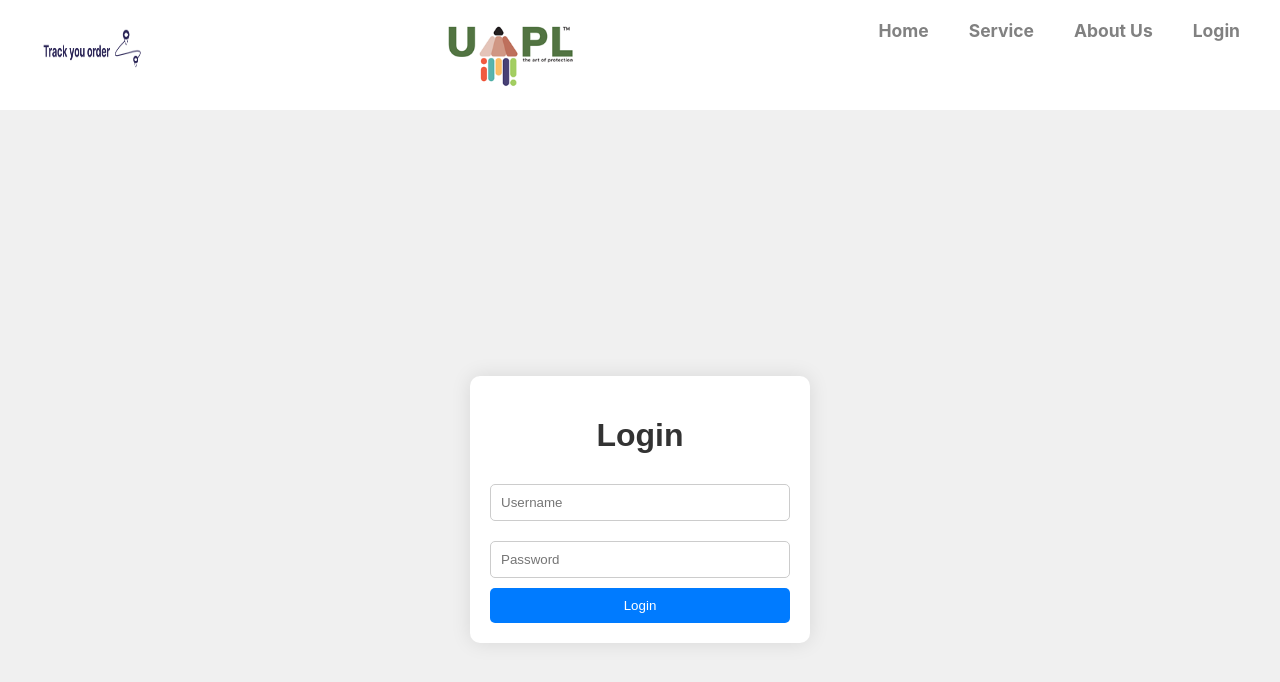
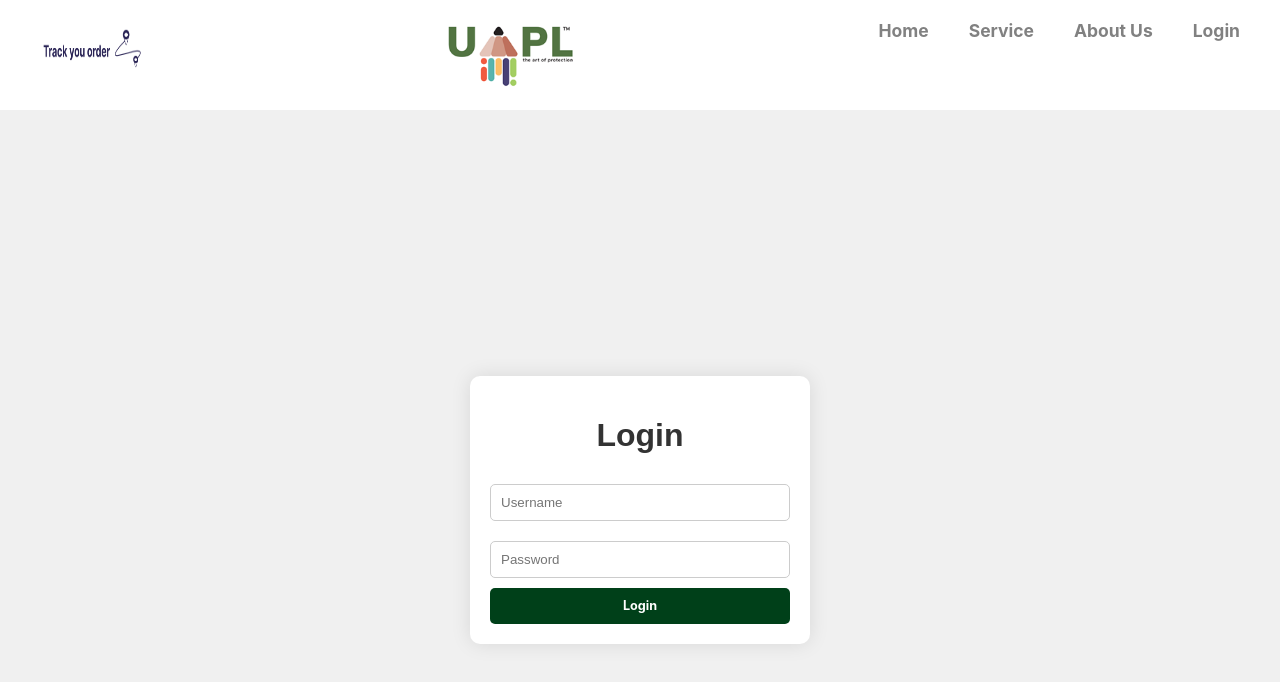
Before and after one commit to lakshmivenkateswara2356/artservices, a React (Create React App) app: page /login in a window 1280 px wide. Shown: the top 682 px of the page. Built offline with nearby package versions, Linux system fonts and the light colour scheme.

Commit message:
logincommit

```diff
--- a/src/components/Login/index.css
+++ b/src/components/Login/index.css
@@ -44,3 +44,11 @@
   button:hover {
     background-color: #0056b3; /* Darker shade on hover */
   }
+  .getestimatebutoneee {
+    background-color: #004019;
+    font-family: Inter;
+font-size: 12.67px;
+font-weight: 700;
+line-height: 15.33px;
+text-align: center;
+  }
--- a/src/components/Login/index.js
+++ b/src/components/Login/index.js
@@ -29,7 +29,7 @@ const LoginPage = () => {
           <label>
             <input type="password" className="password-input" name="password" placeholder="Password" value={credentials.password} onChange={handleChange} />
           </label>
-          <button allert="success" type="submit">Login</button>
+          <button className="getestimatebutoneee" allert="success" type="submit">Login</button>
         </form>
       </div>
     </div>
```
